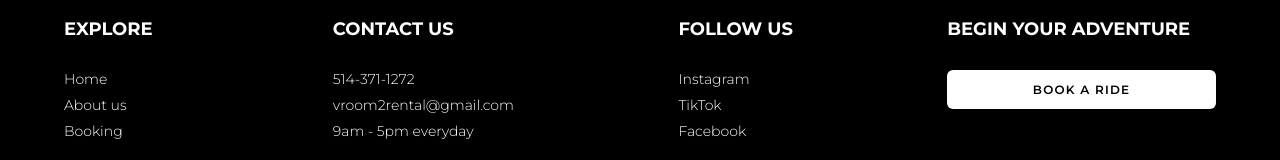
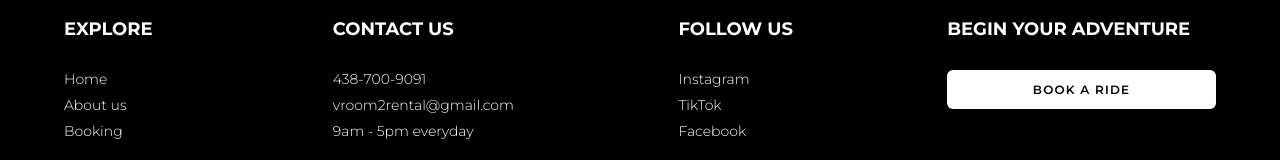
Before and after one commit to chilucdiep/vroom2, a Next.js app: page / in a window 1280 px wide. Shown: the part 3040-3200 px from the top of the page. Built offline with nearby package versions, Linux system fonts and the light colour scheme.

Commit message:
Content changes

```diff
--- a/components/Layout/Footer/Footer.tsx
+++ b/components/Layout/Footer/Footer.tsx
@@ -25,8 +25,8 @@ export function Footer() {
 
           <li>
             <h2>Contact us</h2>
-            <Link href="514-371-1272">
-              <a>514-371-1272</a>
+            <Link href="438-700-9091">
+              <a>438-700-9091</a>
             </Link>
             <Link href="vroom2rental@gmail.com">
               <a>vroom2rental@gmail.com</a>
```
